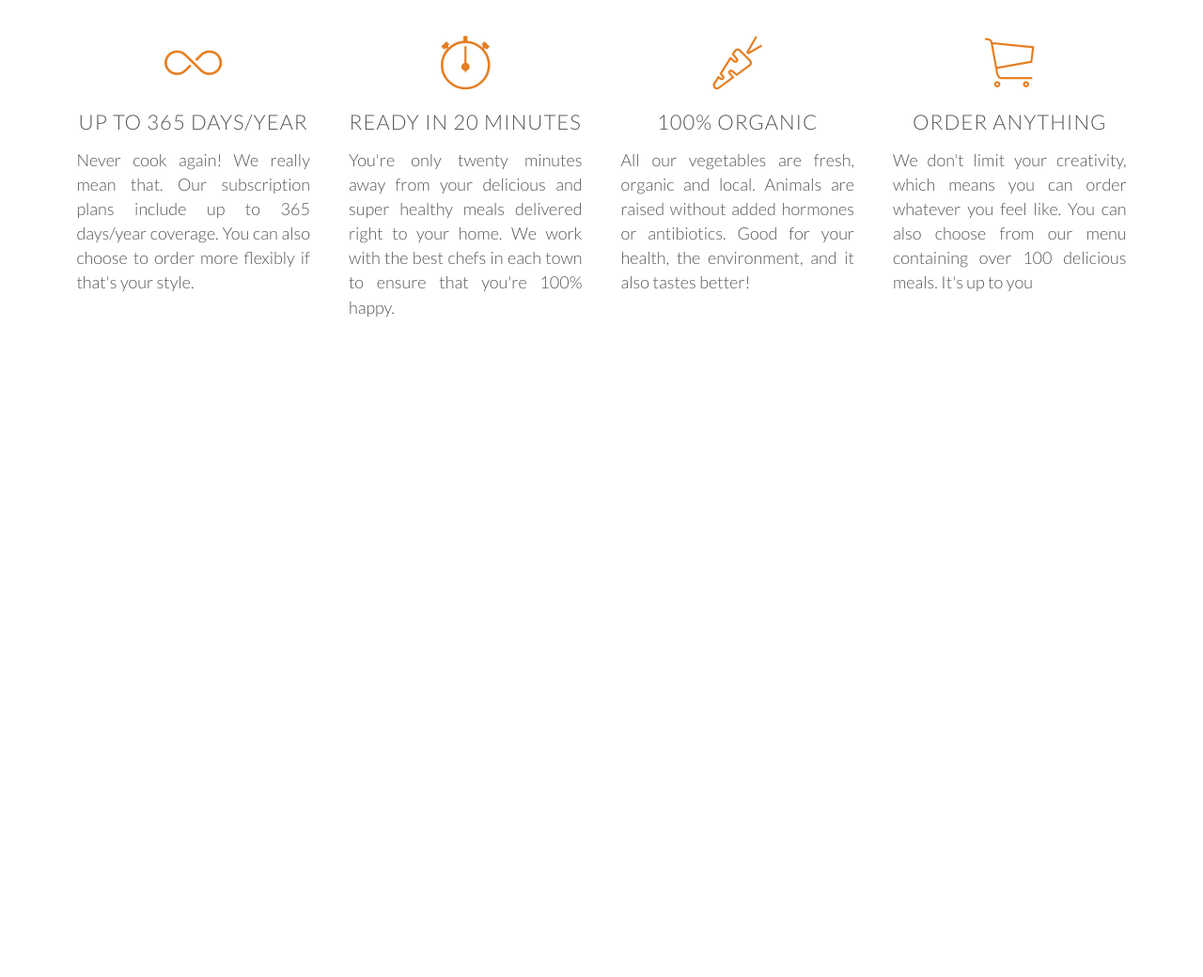
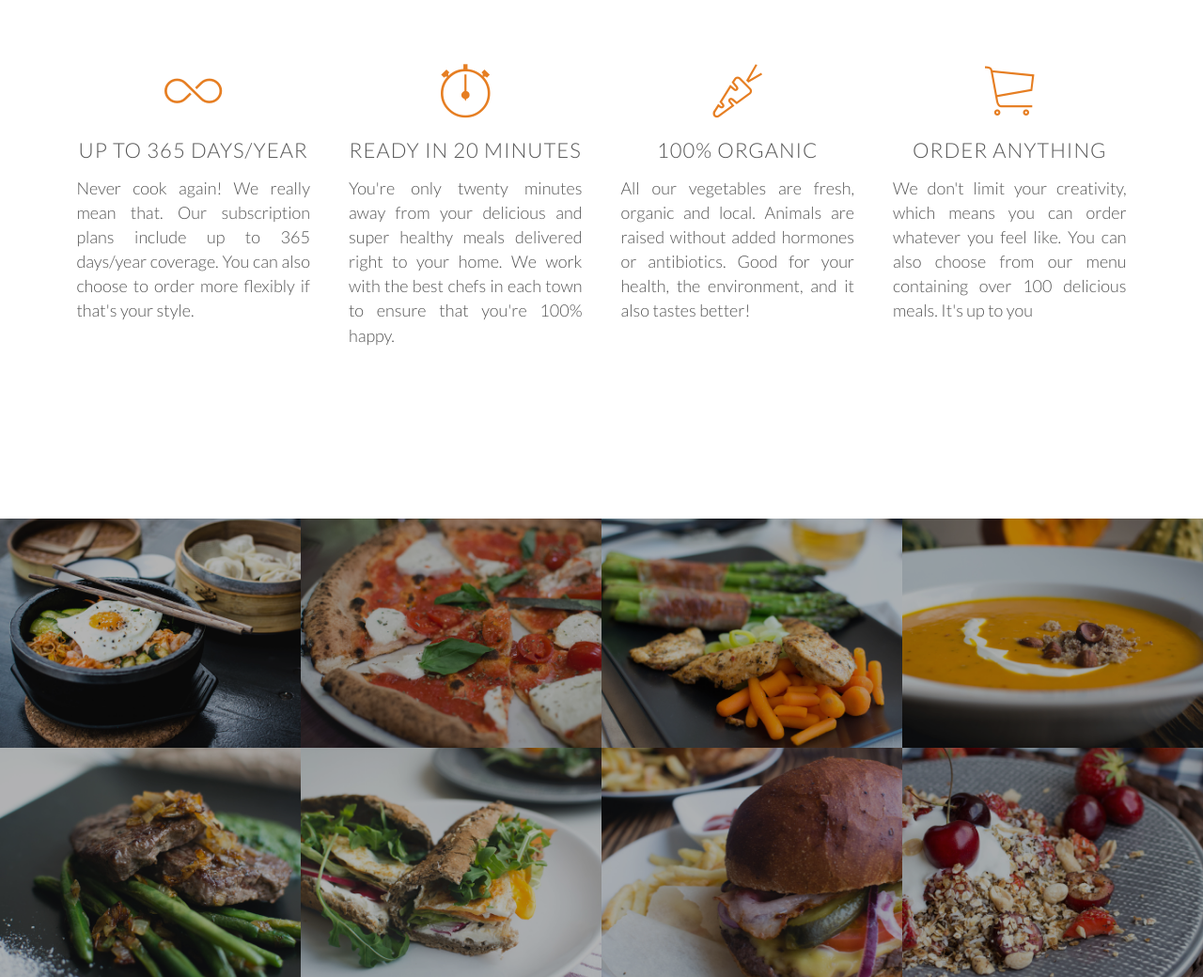
Before and after one commit to cyt231/omnifood, a PHP site: page / in a window 1280 px wide. Shown: the part 1067-2107 px from the top of the page at 94% size. Before the commit the page ends 1405 px from the top, so only its background shows below. Run offline with PHP 8.4, Linux system fonts and the light colour scheme; some web fonts are replaced.

Commit message:
Patch 0.1 - Seção "Meals"
Implementado a seção "Favorite Meals"

```diff
--- a/index.html
+++ b/index.html
@@ -69,6 +69,50 @@
 				</div>
 			</div>
 		</section>
+		<section class="section-meals">
+			<ul class="meals-showcase">
+				<li>
+					<figure class="meal-photo">
+						<img src="resources/img/1.jpg" alt="Korean bibimbap with egg and vegetables">
+					</figure>
+				</li>
+				<li>
+					<figure class="meal-photo">
+						<img src="resources/img/2.jpg" alt="Simple italian pizza with cherry tomatoes">
+					</figure>
+				</li>
+				<li>
+					<figure class="meal-photo">
+						<img src="resources/img/3.jpg" alt="Chicken breast steak with vegetables">
+					</figure>
+				</li>
+				<li>
+					<figure class="meal-photo">
+						<img src="resources/img/4.jpg" alt="Autumn pumpkin soup">
+					</figure>
+				</li>
+				<li>
+					<figure class="meal-photo">
+						<img src="resources/img/5.jpg" alt="Paleo beef steak with vegetables">
+					</figure>
+				</li>
+				<li>
+					<figure class="meal-photo">
+						<img src="resources/img/6.jpg" alt="Healthy baguette with egg and vegetables">
+					</figure>
+				</li>
+				<li>
+					<figure class="meal-photo">
+						<img src="resources/img/7.jpg" alt="Burger with cheddar and bacon">
+					</figure>
+				</li>
+				<li>
+					<figure class="meal-photo">
+						<img src="resources/img/8.jpg" alt="Granola with cherries and strawberries">
+					</figure>
+				</li>
+			</ul>
+		</section>
 
 	</body>
 
--- a/resources/css/style.css
+++ b/resources/css/style.css
@@ -198,3 +198,43 @@ header{
 /*----------------------------------------------*/
 /* FEATURES SECTION 							*/
 /*----------------------------------------------*/
+
+.section-fetures .long-copy{
+	margin-bottom: 30px;
+}
+
+/*----------------------------------------------*/
+/* FAVORITE MEALS SECTION 						*/
+/*----------------------------------------------*/
+
+.meals-showcase{
+	list-style: none;
+	width: 100%;
+}
+
+.meals-showcase li{
+	display: block;
+	float: left;
+	max-width: 25%;
+}
+
+.meal-photo{
+	width: 100%;
+	margin: 0;
+	border: 0;
+	overflow: hidden;
+	background-color: #000;
+}
+
+.meal-photo img{
+	opacity: 0.7;
+	width: 100%;
+	height: auto;
+	transform: scale(1.15);
+	transition: transform 0.5s, opacity 0.75s;
+}
+
+.meal-photo img:hover{
+	opacity: 1;
+	transform: scale(1.04);
+}
```
Also changed, not shown: README.md.
